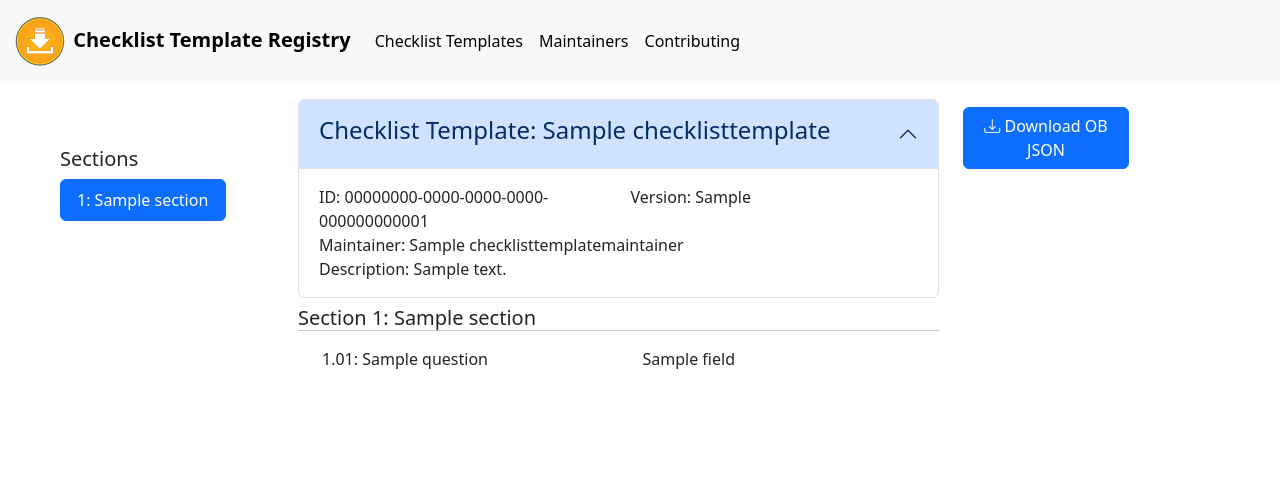
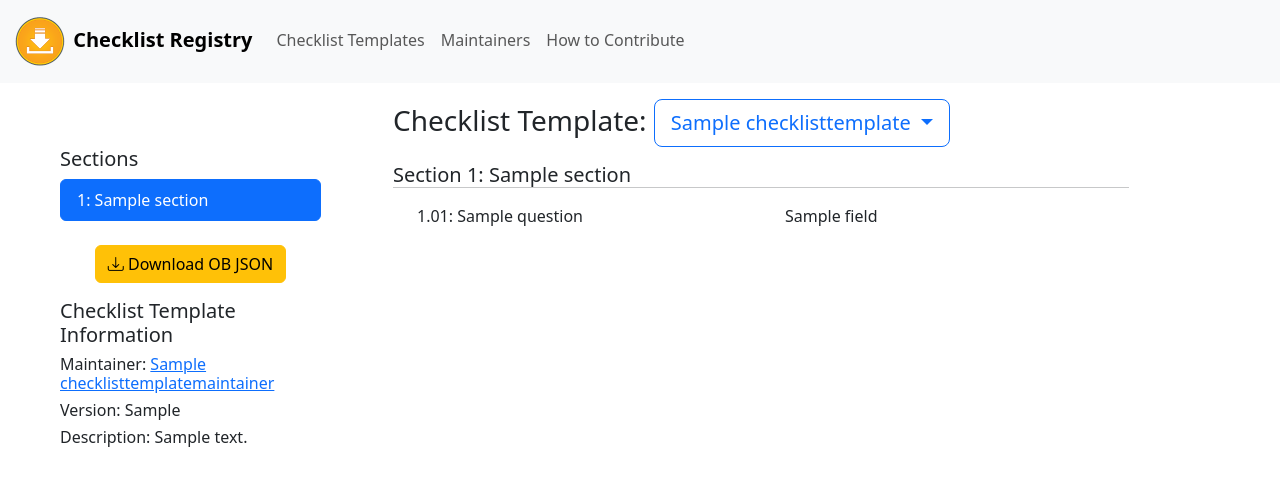
Before and after one commit to Open-Orange-Button/Orange-Button-ChecklistRegistry, a Django app: template server/templates/server/checklist_detail.html in a window 1280 px wide. Shown: the top 486 px of the page. Run offline with Django 5.2, Linux system fonts and the light colour scheme; tables that the repository leaves empty hold one stand-in row (values such as "Sample post"); the template is opened without the code that fills it: values that come from a table or form of the project are taken from there, most other values are stand-ins (such as "Sample title", 1, 10 or a date in 2020); some libraries are stand-ins or nearby versions.

Commit message:
page restructure

```diff
--- a/server/templates/server/base.html
+++ b/server/templates/server/base.html
@@ -10,15 +10,15 @@
 
     <link rel='shortcut icon' type='image/png' href="{% static 'server/favicon.ico' %}"/>
     <link rel='stylesheet' href="{% static 'server/css/base.css' %}">
-    <title>{% block title %}Checklist Template Registry{% endblock %}</title>
+    <title>{% block title %}Checklist Registry{% endblock %}</title>
     {% block extrahead %}{% endblock %}
 <head>
 <body data-bs-spy="scroll" data-bs-target="#checklist-template-toc" data-bs-smooth-scroll="true" tabindex="0">
-    <nav class="navbar navbar-expand-lg bg-body-tertiary">
+    <nav class="navbar nav-underline navbar-expand-lg bg-body-tertiary">
         <div class="container-fluid">
             <a class="navbar-brand" href="/checklist/">
                 <img src="{% static 'server/Orange-Button.png' %}" id='navbar-logo' alt='Orange Button logo'>
-                <strong>Checklist Template Registry</strong>
+                <strong>Checklist Registry</strong>
             </a>
             <button class="navbar-toggler" type="button" data-bs-toggle="collapse" data-bs-target="#navbarNav" aria-controls="navbarNav" aria-expanded="false" aria-label="Toggle navigation">
                 <span class="navbar-toggler-icon"></span>
@@ -26,13 +26,13 @@
             <div class="collapse navbar-collapse" id="navbarNav">
                 <ul class="navbar-nav">
                     <li class="nav-item">
-                        <a class="nav-link active" aria-current="page" href="/checklist/">Checklist Templates</a>
+                        <a class="nav-link" aria-current="page" href="/checklist/">Checklist Templates</a>
                     </li>
                     <li class="nav-item">
-                        <a class="nav-link active" aria-current="page" href="/checklist/">Maintainers</a>
+                        <a class="nav-link" aria-current="page" href="/checklist/">Maintainers</a>
                     </li>
                     <li class="nav-item">
-                        <a class="nav-link active" aria-current="page" href="/checklist/">Contributing</a>
+                        <a class="nav-link" aria-current="page" href="/checklist/">How to Contribute</a>
                     </li>
                 </ul>
             </div>
--- a/server/templates/server/checklist_detail.html
+++ b/server/templates/server/checklist_detail.html
@@ -6,8 +6,10 @@
 {% block main %}
 <div class='container ms-5 me-0 mt-3 mb-4'>
 <div class='row justify-content-start'>
-    <div class='col-2 me-5'>
+    <div class='col-3 me-5'>
         <div class='sticky-top'>
+            <div class='row'>
+                <div class='col'>
                     <label for='checklist-template-toc' class='h5 mt-5'>Sections</label>
                     <div id='checklist-template-toc' class='list-group'>
                         {% for section, questions_and_fields in sections_and_questions.items %}
@@ -18,42 +20,54 @@
                     </div>
                 </div>
             </div>
-    <div class='col-7'>
-        <div class='row'>
-            <div class='col'>
-                <div class='accordion' id='checklist-template-header'>
-                    <div class='accordion-item'>
-                        <h1 class='h3 accordion-header'>
-                          <button class='accordion-button' type='button' data-bs-toggle='collapse' data-bs-target='#checklist-template-metadata' aria-expanded='true' aria-controls='collapseOne'>
-                              <h4>
-                                  Checklist Template: {{ checklist_template.ChecklistTemplateName_Value }}
-                              </h4>
+            <div class='row mt-3'>
+                <div class='col text-center'>
+                    <button type='button' class='btn btn-warning mt-2'>
+                        <i class='bi bi-download'></i> Download OB JSON
                     </button>
-                        </h1>
-                        <div id='checklist-template-metadata' class='accordion-collapse collapse show' data-bs-parent="#checklist-template-header">
-                            <div class='accordion-body'>
-                                <div class='row'>
-                                    <div class='col'>
-                                        ID: {{ checklist_template.ChecklistTemplateID_Value }}
-                                    </div>
-                                    <div class='col'>
-                                        Version: {{ checklist_template.ChecklistTemplateVersion_Value }}
                 </div>
             </div>
-                                <div class='row'>
+            <div class='row mt-3'>
                 <div class='col'>
-                                        Maintainer: {{ checklist_template.ChecklistTemplateMaintainer.ChecklistTemplateMaintainerName_Value }}
-                                    </div>
-                                </div>
-                                <div class='row'>
-                                    <div class='col'>
+                    <h5>Checklist Template Information</h5>
+                    <h6>
+                        Maintainer:
+                        <a class='link-opacity-100' href='#'>
+                            {{ checklist_template.ChecklistTemplateMaintainer.ChecklistTemplateMaintainerName_Value }}
+                        </a>
+                    </h6>
+                    <h6>
+                        Version: {{ checklist_template.ChecklistTemplateVersion_Value }}
+                    </h6>
+                    <h6>
                         Description: {{ checklist_template.Description_Value }}
+                    </h6>
                 </div>
             </div>
         </div>
     </div>
-                    </div>
-                </div>
+    <div class='col-8'>
+        <div class='row'>
+            <div class='col'>
+                <h1 class='h3'>
+                    Checklist Template:
+                    <button class="btn btn-outline-primary btn-lg dropdown-toggle" type="button" data-bs-toggle="dropdown" aria-expanded="false">
+                        {{ checklist_template.ChecklistTemplateName_Value }}
+                    </button>
+                    <ul class="dropdown-menu">
+                        {% for checklist_template_name, checklist_template_id in other_checklist_templates %}
+                            <li>
+                                <a
+                                    class='dropdown-item {% if checklist_template_name == checklist_template.ChecklistTemplateName_Value %}active{% endif %}'
+                                    href='{% url 'detail' checklist_template_id %}'
+                                    {% if checklist_template_name == checklist_template.ChecklistTemplateName_Value %}aria-current='true'{% endif %}
+                                >
+                                    {{ checklist_template_name }}
+                                </a>
+                            </li>
+                        {% endfor %}
+                    </ul>
+                </h1>
             </div>
         </div>
         {% for section, questions_and_fields in sections_and_questions.items %}
@@ -70,10 +84,10 @@
             <div class='col'>
                 {% for question, field in questions_and_fields %}
                 <div class='row gx-5 px-4 justify-content-start'>
-                    <div class='col-sm-6'>
+                    <div class='col'>
                         <label class='h6' for='{{ field.id_for_label }}'>{{ section_counter }}.{{ forloop.counter|stringformat:'02d' }}: {{ question.QuestionLabel_Value }}</h6>
                     </div>
-                    <div class='col-sm-6'>
+                    <div class='col'>
                         <div class='input-group'>
                             {{ field }}
                         </div>
@@ -85,11 +99,6 @@
         {% endwith %}
         {% endfor %}
     </div>
-    <div class='col-2 text-end'>
-        <button type='button' class='btn btn-primary mt-2'>
-            <i class='bi bi-download'></i> Download OB JSON
-        </button>
-    </div>
 </div>
 </div>
 {% endblock %}
--- a/server/views.py
+++ b/server/views.py
@@ -175,6 +175,11 @@ def checklist_detail(request, ChecklistTemplateID_Value):
         request,
         'server/checklist_detail.html',
         dict(
+            other_checklist_templates=(
+                models.ChecklistTemplate.objects
+                .values_list('ChecklistTemplateName_Value', 'ChecklistTemplateID_Value')
+                .order_by('ChecklistTemplateName_Value')
+            ),
             checklist_template=checklist_template,
             sections_and_questions=dict(sections_and_questions),
         ),
```
Lines whose indentation alone changed are shown as unchanged.
